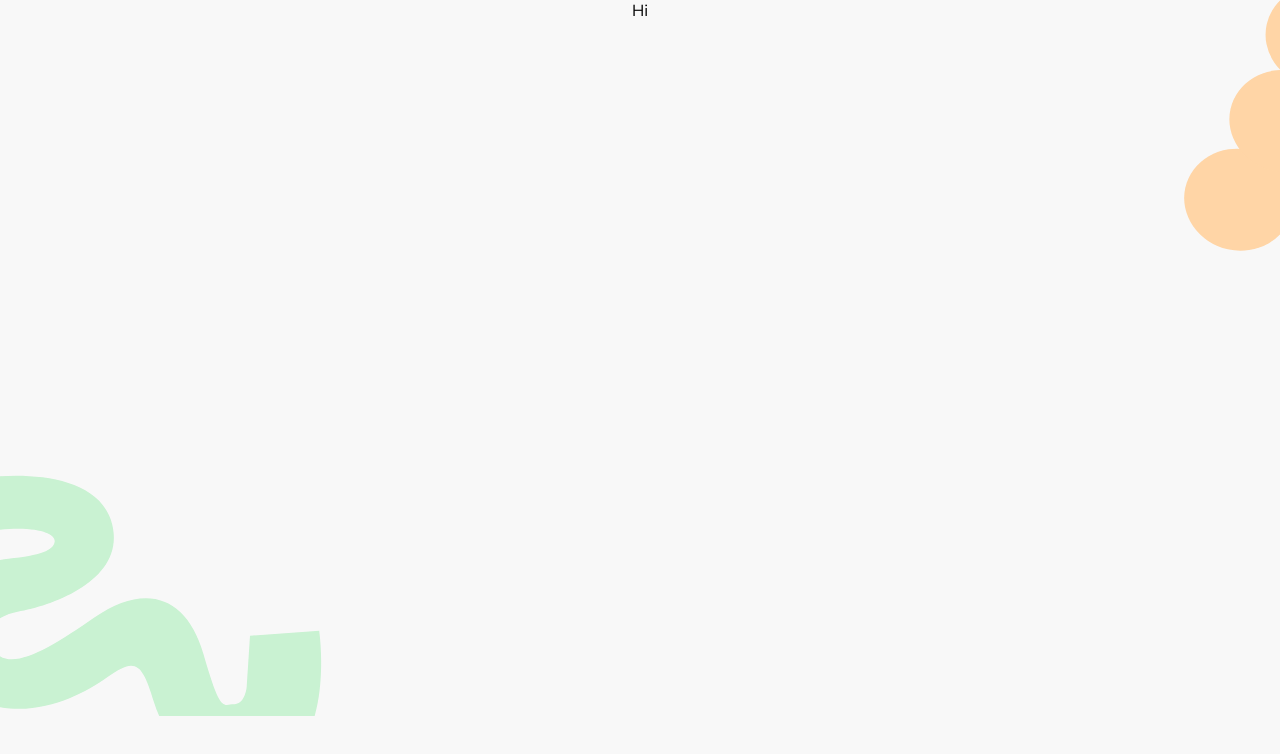
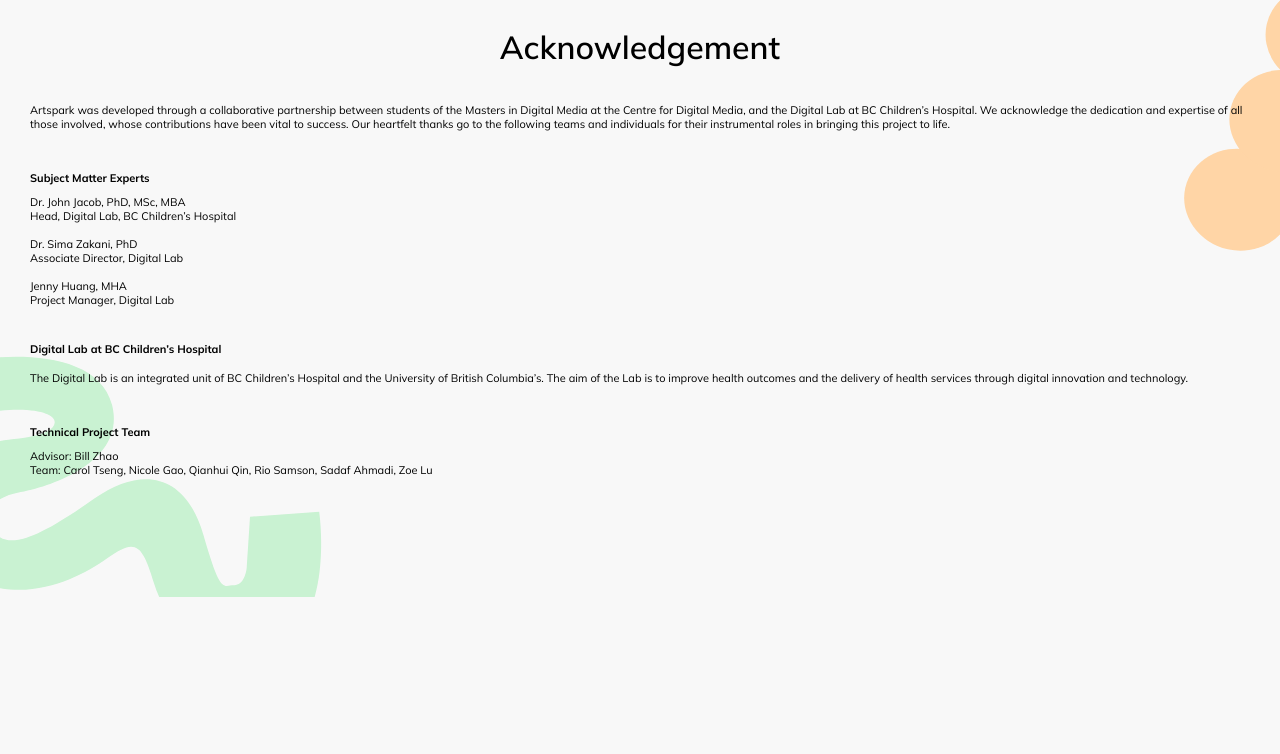
Before and after one commit to RioSamson/Digital-Wall, a React (Create React App) app in the folder app/: page /acknowledge in a window 1280 px wide. Shown: the top 754 px of the page. Built offline with nearby package versions, Linux system fonts and the light colour scheme; no server answers.

Commit message:
added text for ack page

```diff
--- a/app/src/pages/AcknowledgePage.js
+++ b/app/src/pages/AcknowledgePage.js
@@ -30,14 +30,131 @@ function AcknowledgePage() {
           <ellipse cx="208.234" cy="36.3179" rx="54.857" ry="50.7719" transform="rotate(12.5958 208.234 36.3179)" fill="#FFD5A6"/>
         </svg>
       </div>
-      <div
+      <h2 style={{
+          fontSize: "32px",
+          fontWeight: 600,
+        }}>Acknowledgement</h2>
+        <span style={{
+          fontSize: "11px",
+          fontWeight: 400,
+          marginTop: "0px",
+          marginBottom: "25px",
+          marginLeft: "20px",
+          marginRight: "20px",          zIndex: 20,
+          padding: "10px",
+          borderRadius: "5px",
+          textAlign:"left",
+        }}>
+        Artspark was developed through a collaborative partnership between students of the Masters in Digital Media at the Centre for Digital Media, and the Digital Lab at BC Children’s Hospital. We acknowledge the dedication and expertise of all those involved, whose contributions have been vital to success. Our heartfelt thanks go to the following teams and individuals for their instrumental roles in bringing this project to life.
+        </span>
+        <h2 style={{
+          fontSize: "11px",
+          fontWeight: 700,
+          marginTop: "0px",
+          marginBottom: "0px",
+          marginLeft: "20px",
+          marginRight: "20px",
+          zIndex: 20,
+          padding: "10px",
+          paddingTop: "5px",
+          borderRadius: "5px",
+          textAlign:"left",
+          alignSelf: "flex-start"
+        }}>Subject Matter Experts</h2>
+        <span style={{
+          fontSize: "11px",
+          fontWeight: 400,
+          marginTop: "0px",
+          marginBottom: "25px",
+          marginLeft: "20px",
+          marginRight: "20px",
+          zIndex: 20,
+          padding: "10px",
+          paddingTop: "0px",
+          borderRadius: "5px",
+          textAlign:"left",
+          alignSelf: "flex-start"
+
+        }}>
+        Dr. John Jacob, PhD, MSc, MBA<br />
+        Head, Digital Lab, BC Children’s Hospital<br /><br />
+        Dr. Sima Zakani, PhD<br />
+        Associate Director, Digital Lab<br /><br />
+        Jenny Huang, MHA<br />
+        Project Manager, Digital Lab
+        </span>
+        <h2 style={{
+          fontSize: "11px",
+          fontWeight: 700,
+          marginTop: "0px",
+          marginBottom: "5px",
+          marginLeft: "20px",
+          marginRight: "20px",
+          zIndex: 20,
+          padding: "10px",
+          paddingTop: "0px",
+          borderRadius: "5px",
+          textAlign:"left",
+          alignSelf: "flex-start"
+        }}>Digital Lab at BC Children’s Hospital</h2>
+        <span style={{
+          fontSize: "11px",
+          fontWeight: 400,
+          marginTop: "0px",
+          marginBottom: "25px",
+          marginLeft: "20px",
+          marginRight: "20px",
+          zIndex: 20,
+          padding: "10px",
+          paddingTop: "0px",
+          borderRadius: "5px",
+          textAlign:"left",
+          alignSelf: "flex-start"
+
+        }}>
+        The Digital Lab is an integrated unit of BC Children’s Hospital and the University of British Columbia’s. The aim of the Lab is to improve health outcomes and the delivery of health services through digital innovation and technology.
+        </span>
+        <h2 style={{
+          fontSize: "11px",
+          fontWeight: 700,
+          marginTop: "0px",
+          marginBottom: "0px",
+          marginLeft: "20px",
+          marginRight: "20px",
+          zIndex: 20,
+          padding: "10px",
+          paddingTop: "5px",
+          borderRadius: "5px",
+          textAlign:"left",
+          alignSelf: "flex-start"
+        }}>Technical Project Team</h2>
+        <span style={{
+          fontSize: "11px",
+          fontWeight: 400,
+          marginTop: "0px",
+          marginBottom: "100px",
+          marginLeft: "20px",
+          marginRight: "20px",
+          zIndex: 20,
+          padding: "10px",
+          paddingTop: "0px",
+          borderRadius: "5px",
+          textAlign:"left",
+          alignSelf: "flex-start"
+
+        }}>
+        Advisor: Bill Zhao<br />
+        Team: Carol Tseng, Nicole Gao, Qianhui Qin, Rio Samson, Sadaf Ahmadi, Zoe Lu<br /><br />
+        </span>
+
+        <div
         style={{
           position: "absolute",
-          bottom: "-3500%",
+          bottom: "0",
           left: 0,
           width: "auto",
           height: "auto",
-          zIndex: 10, // Ensure it's on top
+          zIndex: 10,
         }}
       >
         <svg
@@ -54,7 +171,6 @@ function AcknowledgePage() {
           />
         </svg>
       </div>
-      <span>Hi</span>
     </div>
   );
 }
```
